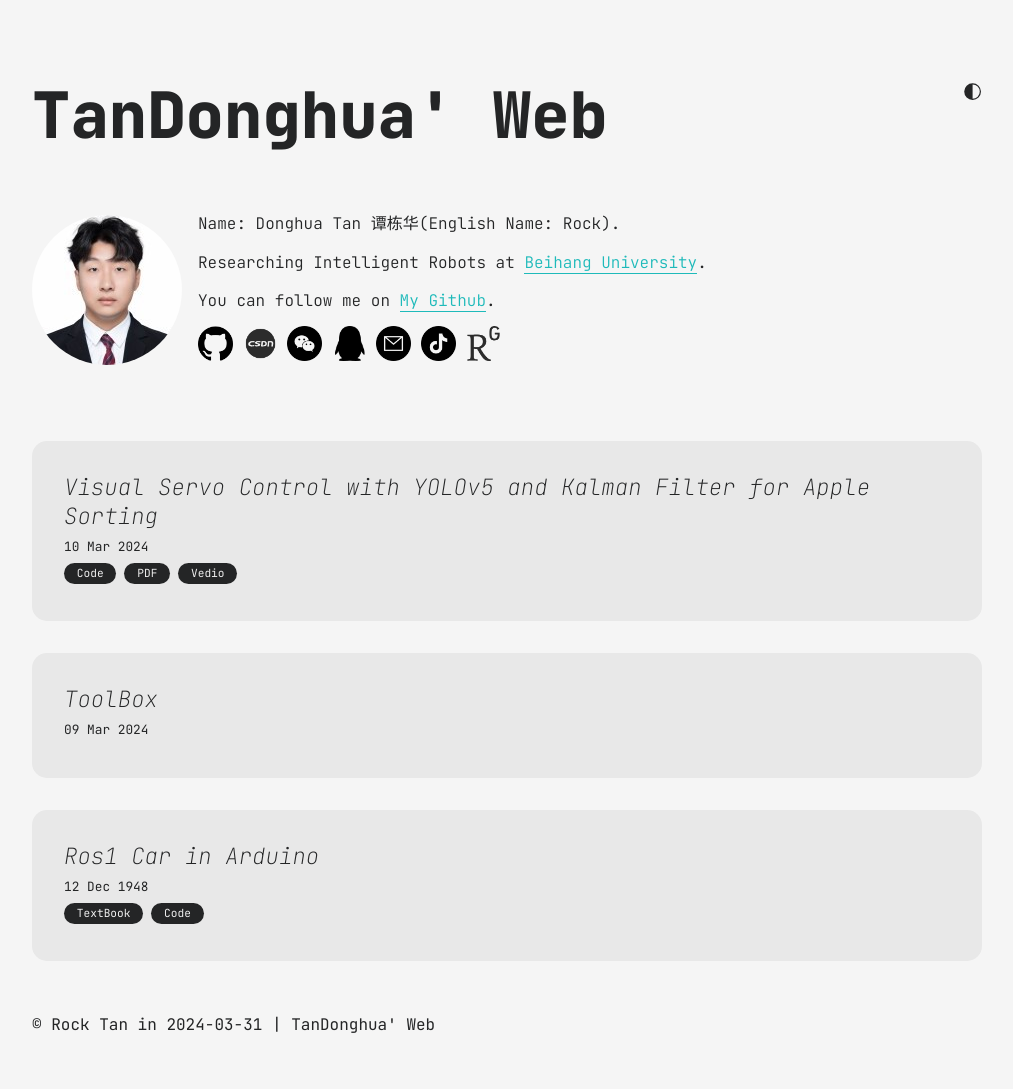
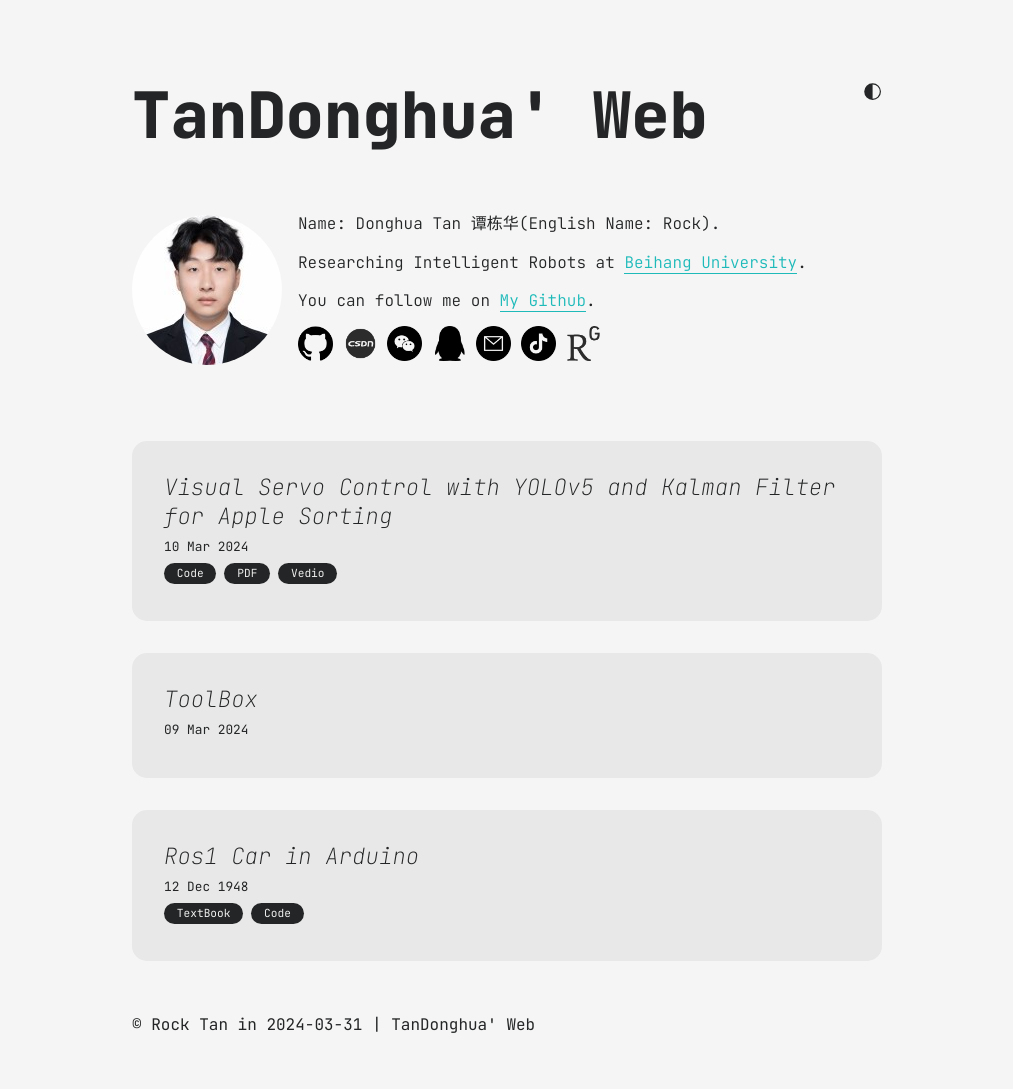
Before and after one commit to Rock230303/Rock230303.github.io, a Jekyll site: the page built from index.md, in a window 1280 px wide. Shown: the whole page, without its empty margins (133-1146 px from the left). Built offline with Jekyll 4.4.1, drawn with Linux system fonts in a browser that asks for light colours.

Commit message:
Update blog.css

```diff
--- a/assets/css/blog.css
+++ b/assets/css/blog.css
@@ -36,7 +36,7 @@ header .site-title {
 }
 main {
   margin: 0 auto;
-  max-width: 950px;
+  max-width: 750px;
   padding: 3rem 0;
 }
 
```
